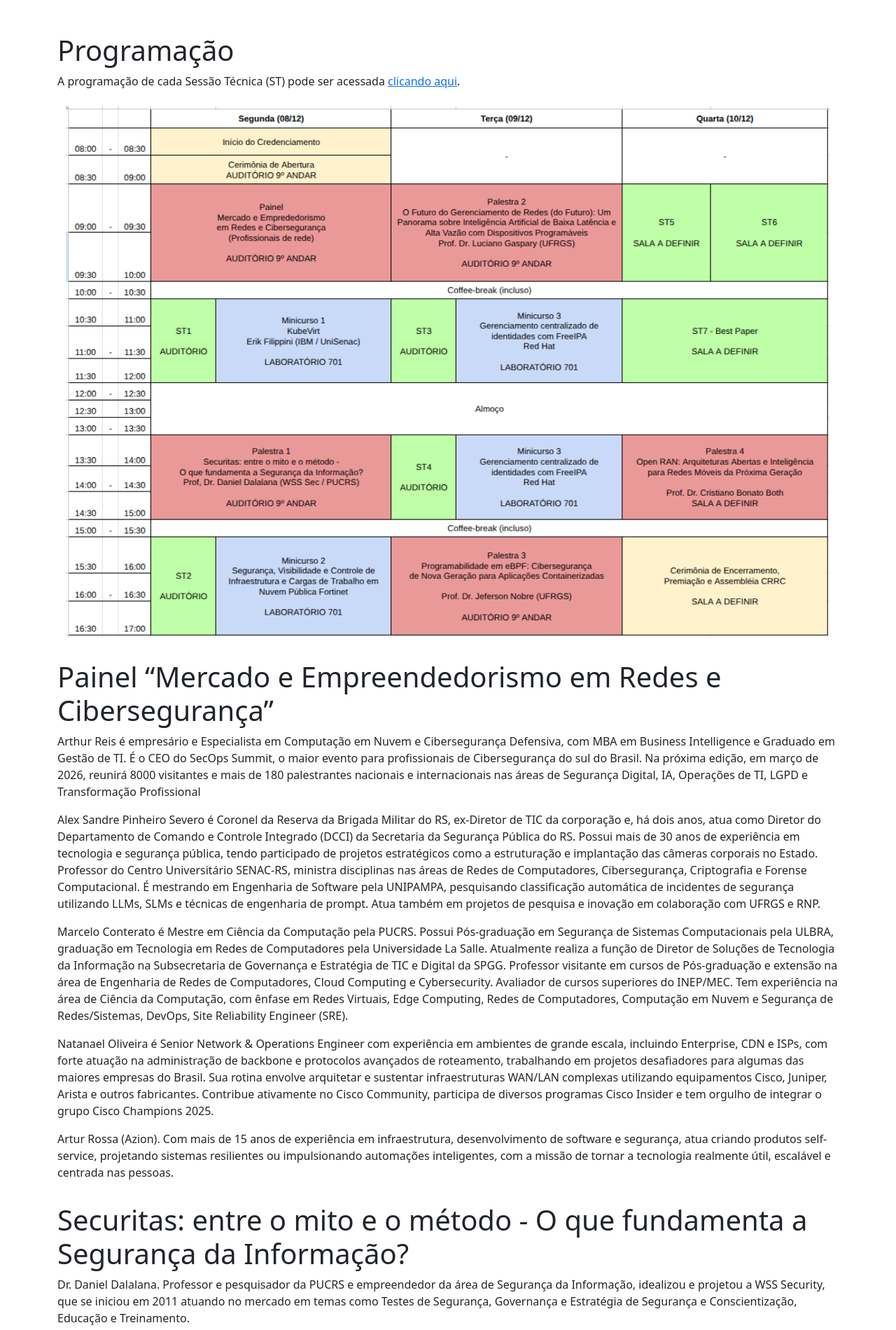
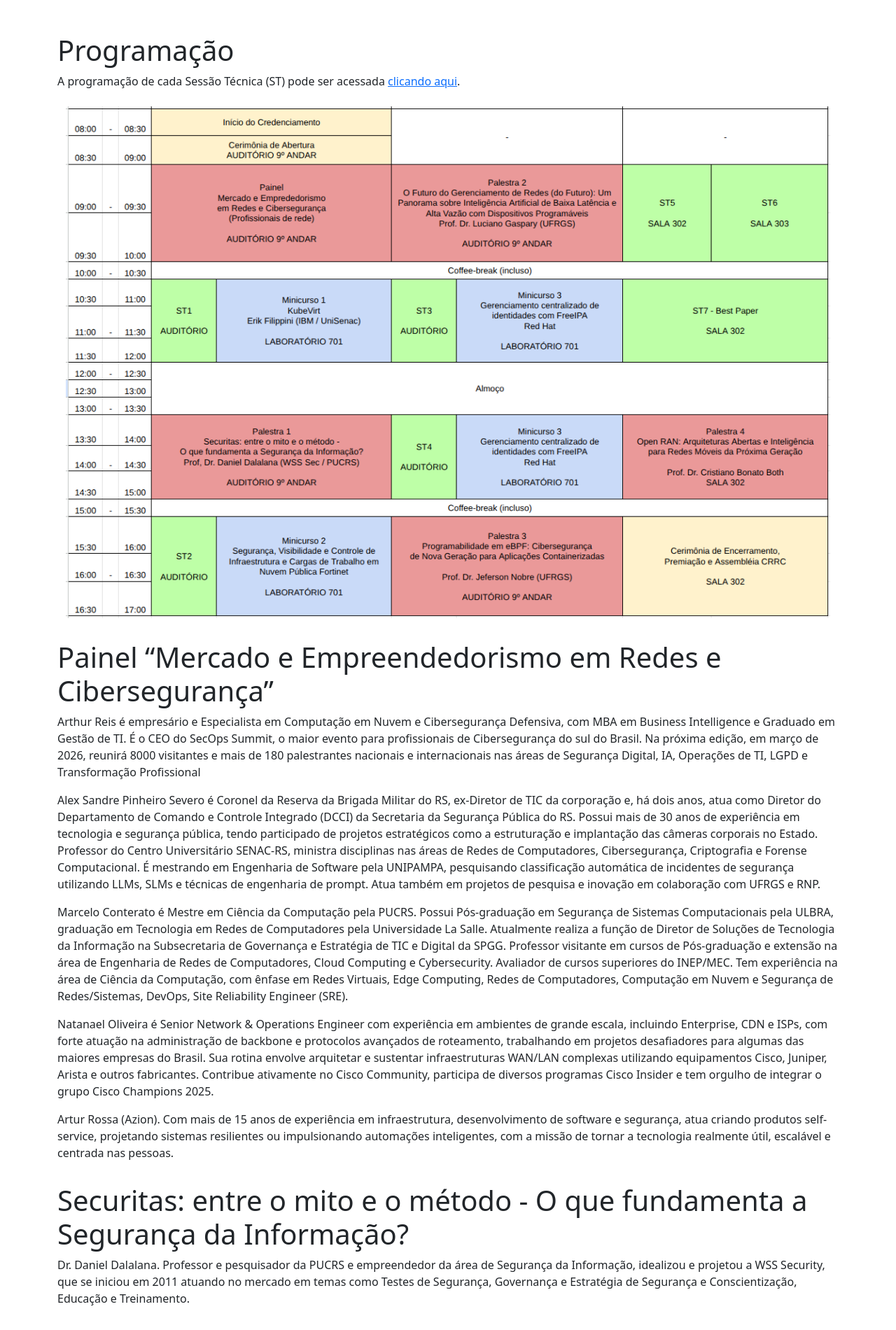
Before and after one commit to crrc-rs/errc2025, a Jekyll site: the page built from programacao.md, in a window 1280 px wide. Shown: the part 306-2206 px from the top of the page at 70% size. Built offline with Jekyll 4.4.1, drawn with Linux system fonts in a browser that asks for light colours.

Commit message:
Update programacao.md

```diff
--- a/programacao.md
+++ b/programacao.md
@@ -8,7 +8,7 @@
 A programação de cada Sessão Técnica (ST) pode ser acessada <a href="https://docs.google.com/spreadsheets/d/1DLL0xiIMxAiYdVSLLIUg73UFO2LFUfhwI9gAjE6ccfA/edit?usp=sharing">clicando aqui</a>.
 <div class="container">
   <div class="text-center my-4">
-    <img src="{{ '/assets/img/programacaov1.png' | relative_url }}"
+    <img src="{{ '/assets/img/programacaov2.png' | relative_url }}"
          alt="Programação ERRC 2025"
          class="img-fluid"
          style="max-width: 100%; height: auto; width: 100%;">
```
